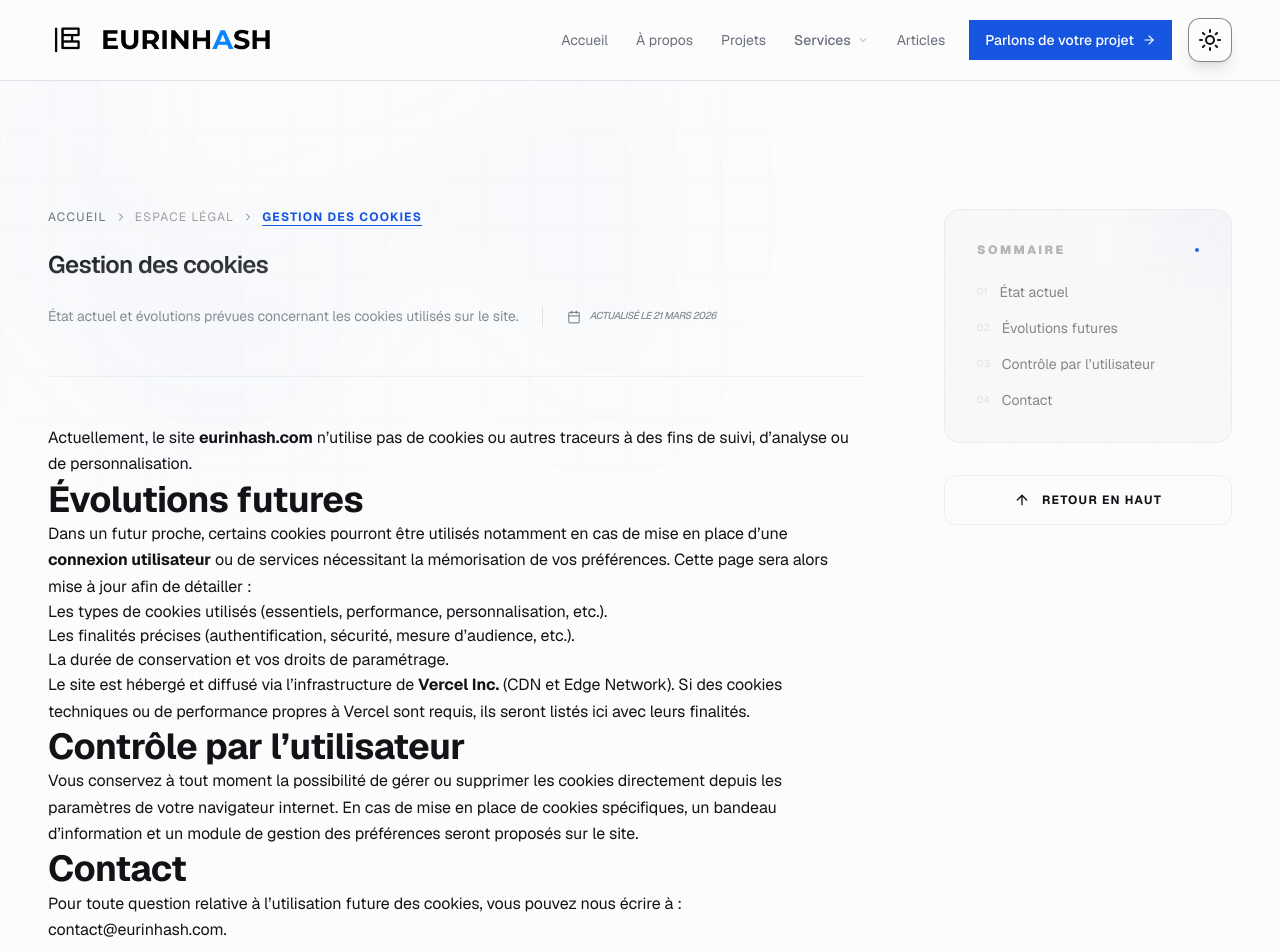
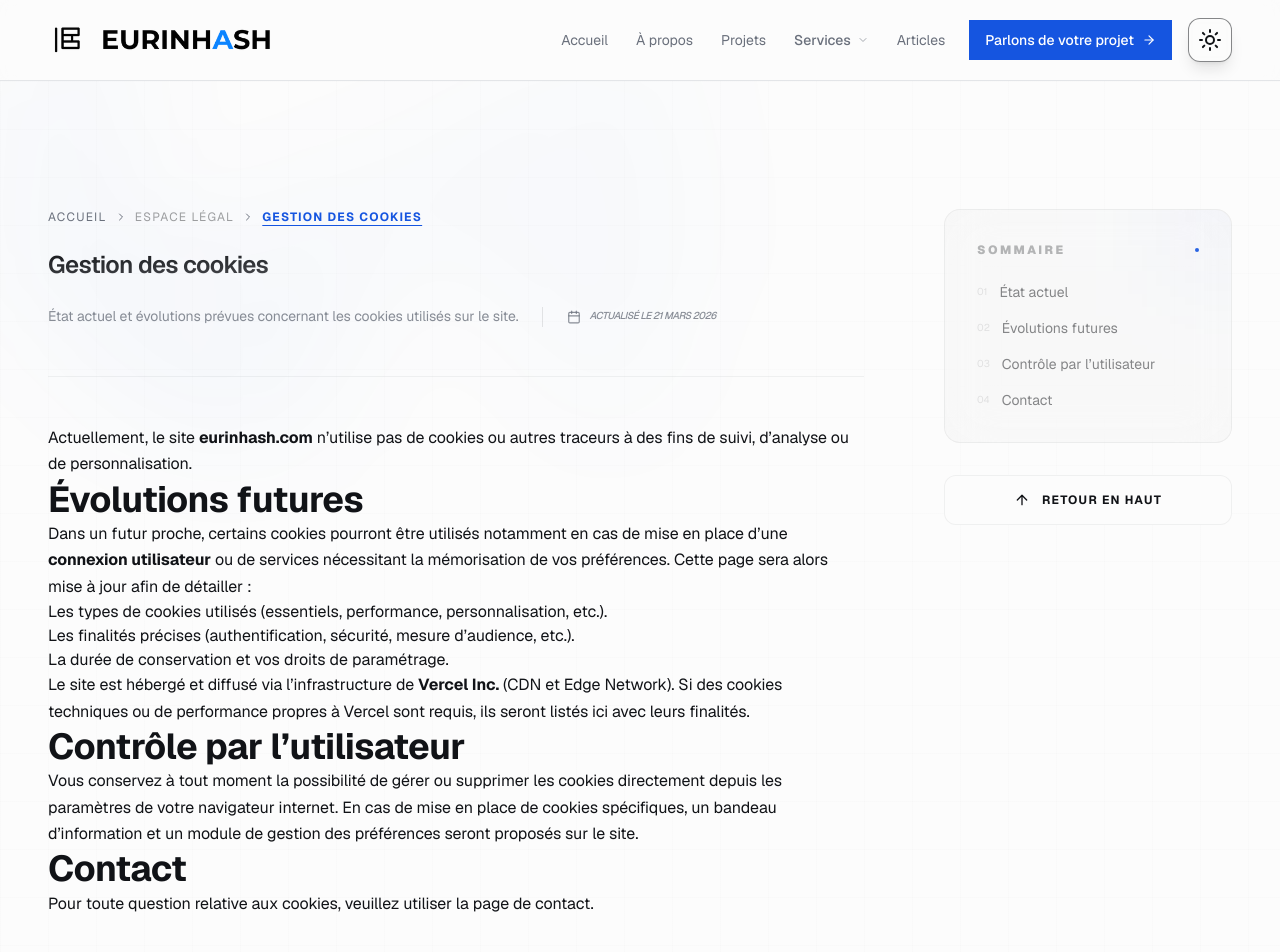
Before and after one commit to digitaleflex/eurinhash-cs, a Next.js app: page /legal/cookies in a window 1280 px wide. Shown: the top 952 px of the page. Built offline with nearby package versions, Linux system fonts and the light colour scheme.

Commit message:
fix(legal): retirer l’e-mail direct de la page cookies

```diff
--- a/app/legal/cookies/page.tsx
+++ b/app/legal/cookies/page.tsx
@@ -70,9 +70,8 @@ export default function CookiesPage() {
 
       <h2 id="contact">Contact</h2>
       <p>
-        Pour toute question relative à l’utilisation future des cookies, vous
-        pouvez nous écrire à :{' '}
-        <a href="mailto:contact@eurinhash.com">contact@eurinhash.com</a>.
+        Pour toute question relative aux cookies, veuillez utiliser la{' '}
+        <a href="/contact">page de contact</a>.
       </p>
 
     </LegalPage>
```
